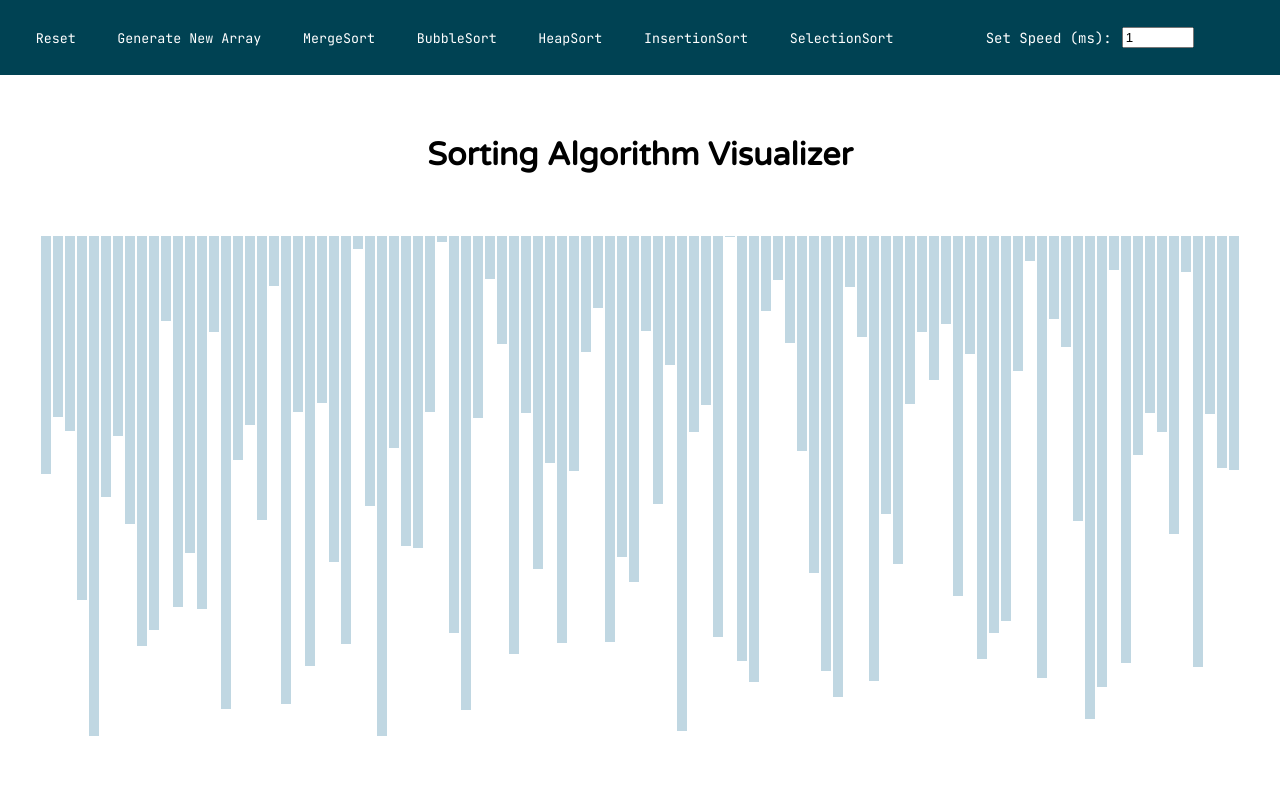
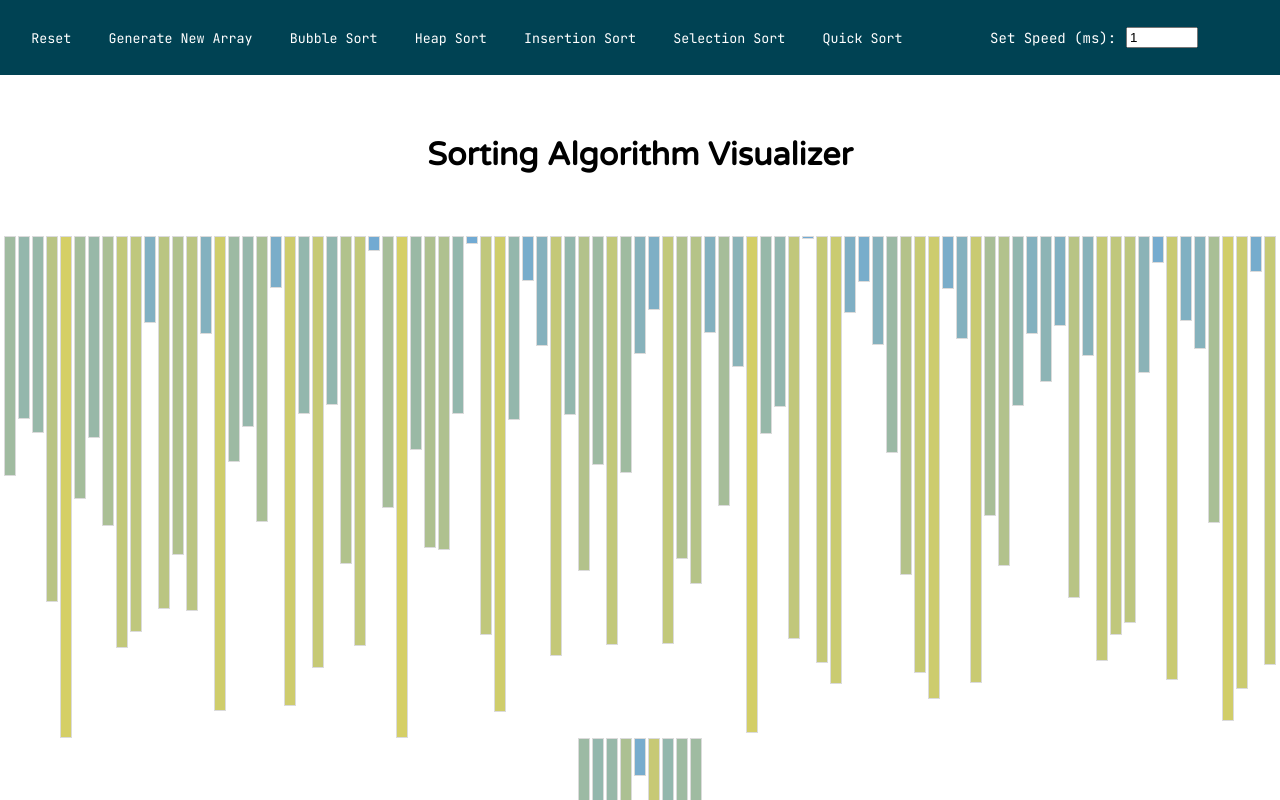
Before and after one commit to ernestang98/sorter, a React (Create React App) app: page / in a window 1280 px wide. Shown: the top 800 px of the page. Built offline with nearby package versions, Linux system fonts and the light colour scheme.

Commit message:
color gradient but broke merge sort

```diff
--- a/package.json
+++ b/package.json
@@ -7,7 +7,6 @@
     "@testing-library/jest-dom": "^5.11.6",
     "@testing-library/react": "^11.2.2",
     "@testing-library/user-event": "^12.5.0",
-    "gh-pages": "^3.1.0",
     "jqeury": "0.0.1-security",
     "jsdom": "^16.4.0",
     "react": "^17.0.1",
@@ -42,6 +41,7 @@
     ]
   },
   "devDependencies": {
+    "gh-pages": "^3.2.3",
     "jquery": "^3.5.1"
   }
 }
--- a/src/App.css
+++ b/src/App.css
@@ -26,7 +26,7 @@
   width: 10px;
   display: inline-block;
   margin: 0 1px;
-  background-color: red;
+  border: 1px solid #dbdbdb;
 }
 
 .nav {
--- a/src/algorithms/QuickSort.js
+++ b/src/algorithms/QuickSort.js
@@ -1,46 +1,43 @@
-function swap(items, leftIndex, rightIndex){
-    let temp = items[leftIndex];
-    items[leftIndex] = items[rightIndex];
-    items[rightIndex] = temp;
+const swap = (arr, left, right) =>  {
+    const temp = arr[left]
+    arr[left] = arr[right]
+    arr[right] = temp;
 }
 
-function partition(items, left, right, animations) {
-    let pivot   = items[Math.floor((right + left) / 2)], //middle element
-        i       = left, //left pointer
-        j       = right; //right pointer
-    while (i <= j) {
-        while (items[i] < pivot) {
+const partitionHigh = (arr, low, high, animations) => {
+    let pivot = arr[high];
+    let i = low;
+
+    for(let j = low; j < high; j++){
+        if(arr[j] <= pivot){
+            swap(arr, i, j);
+            animations.push({"swap": [i, j]})
             i++;
         }
-        while (items[j] > pivot) {
-            j--;
-        }
-        if (i <= j) {
-            swap(items, i, j);
-            animations.push({"swap": [i, j]})
-            i++;
-            j--;
-        }
-        else {
-            animations.push({"noSwap": [i, j]})
-        }
     }
+    swap(arr, i, high);
+    animations.push({"swap": [i, high]})
     return i;
 }
 
-function QuickSort(items, left, right) {
-    let animations = []
-    let index;
-    if (items.length > 1) {
-        index = partition(items, left, right, animations); //index returned from partition
-        if (left < index - 1) { //more elements on the left side of the pivot
-            QuickSort(items, left, index - 1);
+const QuickSort = (arr) => {
+    let stack = [];
+    let animations = [];
+    let start = 0;
+    let end = arr.length - 1;
+    stack.push({x: start, y: end});
+    while(stack.length){
+        const { x, y } = stack.shift();
+        const PI = partitionHigh(arr, x, y, animations);
+        if (PI - 1 > x) {
+            stack.push({x: x, y: PI - 1});
         }
-        if (index < right) { //more elements on the right side of the pivot
-            QuickSort(items, index, right);
+        if (PI + 1 < y) {
+            stack.push({x: PI + 1, y: y});
         }
     }
-    return items;
+    console.log(animations)
+    return animations
 }
 
 export default QuickSort
--- a/src/components/VisualizerComponent.js
+++ b/src/components/VisualizerComponent.js
@@ -9,8 +9,27 @@ import QuickSort from "../algorithms/QuickSort";
 import {MergeSort} from "../algorithms/MergeSort";
 import ButtonComponent from "./ButtonComponent"
 
-const TILE_COLOR = "#c0d7e2"
+const TILE_COLOR_START = "rgb(112,170,213)"
+const TILE_COLOR_END = "rgb(213,207,102)"
 
+const TILE_COLOR_START_TUPLE = TILE_COLOR_START.substring(4, TILE_COLOR_START.length-1).split(",")
+
+const TILE_COLOR_START_R = parseInt(TILE_COLOR_START_TUPLE[0].trim())
+const TILE_COLOR_START_G = parseInt(TILE_COLOR_START_TUPLE[1].trim())
+const TILE_COLOR_START_B = parseInt(TILE_COLOR_START_TUPLE[2].trim())
+
+const TILE_COLOR_END_END = TILE_COLOR_END.substring(4, TILE_COLOR_END.length-1).split(",")
+
+const TILE_COLOR_END_R = parseInt(TILE_COLOR_END_END[0].trim())
+const TILE_COLOR_END_G = parseInt(TILE_COLOR_END_END[1].trim())
+const TILE_COLOR_END_B = parseInt(TILE_COLOR_END_END[2].trim())
+
+const COLOR_INTERVAL_R = Math.abs(TILE_COLOR_START_R - TILE_COLOR_END_R)
+const COLOR_INTERVAL_G = Math.abs(TILE_COLOR_START_G - TILE_COLOR_END_G)
+const COLOR_INTERVAL_B = Math.abs(TILE_COLOR_START_B - TILE_COLOR_END_B)
+
+const NUMBER_OF_TILES = 100
+const MAX = 500
 const TILE_COLOR_2 = "#34a3d9"
 
 let animate = async function(animations, speed) {
@@ -30,8 +49,11 @@ let animate = async function(animations, speed) {
                 console.log("SHIFT")
                 if (status === "noSwap") {
                     try {
-                        tiles[indices[1]].style.backgroundColor = TILE_COLOR
-                        tiles[indices[0]].style.backgroundColor = TILE_COLOR
+                        // tiles[indices[1]].style.backgroundColor = TILE_COLOR
+                        // tiles[indices[0]].style.backgroundColor = TILE_COLOR
+
+                        // tiles[indices[1]].style.backgroundColor = TILE_COLOR
+                        // tiles[indices[0]].style.backgroundColor = TILE_COLOR
                     }
                     catch(err) {
                         console.log(err)
@@ -39,13 +61,24 @@ let animate = async function(animations, speed) {
                 }
                 else {
                     try {
+                        // let temp;
+                        // temp = tiles[indices[1]].style.height
+                        // tiles[indices[1]].style.height = tiles[indices[0]].style.height
+                        // tiles[indices[0]].style.height = temp
+                        //
+                        // tiles[indices[1]].style.backgroundColor = TILE_COLOR
+                        // tiles[indices[0]].style.backgroundColor = TILE_COLOR
+
                         let temp;
                         temp = tiles[indices[1]].style.height
                         tiles[indices[1]].style.height = tiles[indices[0]].style.height
                         tiles[indices[0]].style.height = temp
 
-                        tiles[indices[1]].style.backgroundColor = TILE_COLOR
-                        tiles[indices[0]].style.backgroundColor = TILE_COLOR
+                        let temp1 = tiles[indices[1]].style.backgroundColor
+                        let temp2 = tiles[indices[0]].style.backgroundColor
+
+                        tiles[indices[1]].style.backgroundColor = temp2
+                        tiles[indices[0]].style.backgroundColor = temp1
                     }
                     catch(err) {
                         console.log(err)
@@ -68,6 +101,7 @@ class VisualizerComponent extends React.Component {
         this.state = {
             array: [],
             color: "",
+            colorArray: [],
             animationSpeed: 1
         }
         this.handleChange = this.handleChange.bind(this)
@@ -79,13 +113,45 @@ class VisualizerComponent extends React.Component {
 
     resetArray() {
         let temp = []
-        for (let i = 0; i < 100; i++) {
-            temp.push(this.createRandomInt(1, 500))
+        let newColorArray = []
+        for (let i = 0; i < NUMBER_OF_TILES; i++) {
+            let val = this.createRandomInt(1, MAX)
+            temp.push(val)
+            let color = "rgb("
+            if (TILE_COLOR_START_R > TILE_COLOR_END_R) {
+                color += Math.floor(TILE_COLOR_START_R - (COLOR_INTERVAL_R / MAX) * val).toString() + ","
             }
+            else {
+                color += Math.floor(TILE_COLOR_START_R + (COLOR_INTERVAL_R / MAX) * val).toString() + ","
+            }
+
+            if (TILE_COLOR_START_G > TILE_COLOR_END_G) {
+                color += Math.floor(TILE_COLOR_START_G - (COLOR_INTERVAL_G / MAX) * val).toString() + ","
+            }
+            else {
+                color += Math.floor(TILE_COLOR_START_G + (COLOR_INTERVAL_G / MAX) * val).toString() + ","
+            }
+
+            if (TILE_COLOR_START_B > TILE_COLOR_END_B) {
+                color += Math.floor(TILE_COLOR_START_B - (COLOR_INTERVAL_B / MAX) * val).toString() + ")"
+            }
+            else {
+                color += Math.floor(TILE_COLOR_START_B + (COLOR_INTERVAL_B / MAX) * val).toString() + ")"
+            }
+            newColorArray.push(color)
+
+            // if(Math.floor(parseInt(TILE_COLOR_START_R.trim()) - (COLOR_INTERVAL_R / MAX) * val) < 0) {
+            //     console.log(TILE_COLOR_START_R.trim())
+            //     console.log(TILE_COLOR_END_R)
+            //     console.log((COLOR_INTERVAL_R / MAX) * val)
+            // }
+        }
+
         this.setState({
             array: temp,
-            color: TILE_COLOR,
+            color: "",
             animationSpeed: 1,
+            newColorArray: newColorArray
         })
     }
 
@@ -141,13 +207,24 @@ class VisualizerComponent extends React.Component {
         }
     }
 
-    // quickSort() {
-    //     const array = QuickSort(this.state.array, 0, this.state.array.length - 1)
-    //     this.setState({
-    //         array: array
-    //     })
-    // }
-    //
+    quickSort() {
+        if (!Number.isInteger(parseInt(this.state.animationSpeed))) {
+            alert("Enter Integer!")
+            return ''
+        }
+        else {
+            const animations = QuickSort(this.state.array, 0, this.state.array.length - 1, [])
+            console.log(animations)
+            animate(animations, this.state.animationSpeed).then(r => console.log(r))
+        }
+        /*
+        const array = QuickSort(this.state.array, 0, this.state.array.length - 1)
+        this.setState({
+            array: array
+        })
+         */
+    }
+
     async mergeSort() {
         if (!Number.isInteger(parseInt(this.state.animationSpeed))) {
             alert("Enter Integer!")
@@ -155,6 +232,31 @@ class VisualizerComponent extends React.Component {
         }
         else {
             const animations = await MergeSort(this.state.array);
+            let newColorArray = []
+            for (let i = 0; i < NUMBER_OF_TILES; i++) {
+                let newColor = "rgb("
+                if (TILE_COLOR_START_R > TILE_COLOR_END_R) {
+                    newColor += Math.floor(TILE_COLOR_START_R - (COLOR_INTERVAL_R / MAX) * i).toString() + ","
+                }
+                else {
+                    newColor += Math.floor(TILE_COLOR_START_R + (COLOR_INTERVAL_R / MAX) * i).toString() + ","
+                }
+                if (TILE_COLOR_START_G > TILE_COLOR_END_G) {
+                    newColor += Math.floor(TILE_COLOR_START_G - (COLOR_INTERVAL_G / MAX) * i).toString() + ","
+                }
+                else {
+                    newColor += Math.floor(TILE_COLOR_START_G + (COLOR_INTERVAL_G / MAX) * i).toString() + ","
+                }
+                if (TILE_COLOR_START_B > TILE_COLOR_END_B) {
+                    newColor += Math.floor(TILE_COLOR_START_B - (COLOR_INTERVAL_B / MAX) * i).toString() + ")"
+                }
+                else {
+                    newColor += Math.floor(TILE_COLOR_START_B + (COLOR_INTERVAL_B / MAX) * i).toString() + ")"
+                }
+                newColorArray.push(newColor)
+            }
+
+
             let special = async function(speed) {
                 $('.nav').css('display', "none")
                 $('.navDisabled').css('display', "flex")
@@ -165,11 +267,12 @@ class VisualizerComponent extends React.Component {
                         const [barOneIdx, barTwoIdx] = animations[i];
                         const barOneStyle = arrayBars[barOneIdx].style;
                         const barTwoStyle = arrayBars[barTwoIdx].style;
-                        const color = i % 3 === 0 ? TILE_COLOR : TILE_COLOR;
+
+                        const color = i % 3 === 0 ? TILE_COLOR_END : TILE_COLOR_START;
                         await new Promise((resolve, reject) =>
                             setTimeout(() => {
-                            barOneStyle.backgroundColor = color;
-                            barTwoStyle.backgroundColor = color;
+                                barOneStyle.backgroundColor = "rgba(0, 0, 0)";
+                                barTwoStyle.backgroundColor = "rgba(255, 255, 255)";
                                 resolve()
                             }, i * speed/1000000)
                         );
@@ -198,11 +301,12 @@ class VisualizerComponent extends React.Component {
                 <div className={"navDisabled"}>
                     <ButtonComponent status={false} function={() => {window.location.reload(false)}} name="Reset"/>
                     <button className={"button hidden"}>Generate New Array</button>
-                    <button className={"button hidden"}>MergeSort</button>
-                    <button className={"button hidden"}>BubbleSort</button>
-                    <button className={"button hidden"}>HeapSort</button>
-                    <button className={"button hidden"}>InsertionSort</button>
-                    <button className={"button hidden"}>SelectionSort</button>
+                    <button className={"button hidden"}>Merge Sort</button>
+                    <button className={"button hidden"}>Bubble Sort</button>
+                    <button className={"button hidden"}>Heap Sort</button>
+                    <button className={"button hidden"}>Insertion Sort</button>
+                    <button className={"button hidden"}>Selection Sort</button>
+                    <button className={"button hidden"}>Quick Sort</button>
                     <div className={"SetSpeedComponent"}>
                         <p className={"SetSpeedComponentHeader hidden"}>Set Speed (ms): </p>
                         <input id={"idDisabled"}
@@ -217,19 +321,21 @@ class VisualizerComponent extends React.Component {
                     <ButtonComponent function={() => this.resetArray()}
                                      name="Generate New Array"
                                      />
-                    <ButtonComponent function={() => this.mergeSort()}
-                                     name="MergeSort"
-                    />
+                    {/*<ButtonComponent function={() => this.mergeSort()}*/}
+                    {/*                 name="Merge Sort"*/}
+                    {/*/>*/}
                     <ButtonComponent function={() => this.bubbleSort()}
-                                     name="BubbleSort"
+                                     name="Bubble Sort"
                                     />
                     <ButtonComponent function={() => this.heapSort()}
-                                     name="HeapSort"
+                                     name="Heap Sort"
                                     />
                     <ButtonComponent function={() => this.insertionSort()}
-                                     name="InsertionSort"/>
+                                     name="Insertion Sort"/>
                     <ButtonComponent function={() => this.selectionSort()}
-                                     name="SelectionSort"/>
+                                     name="Selection Sort"/>
+                    <ButtonComponent function={() => this.quickSort()}
+                                     name="Quick Sort"/>
                     <div className={"SetSpeedComponent"}>
                         <p className={"SetSpeedComponentHeader"}>Set Speed (ms): </p>
                         <input id={"id"}
@@ -243,8 +349,8 @@ class VisualizerComponent extends React.Component {
                     <div className="centerr">
                         <h1>Sorting Algorithm Visualizer</h1>
                         <div className={"container"} id={"container"}>
-                            {this.state.array.map(e=>{
-                                return <div className={"tile"} style={{height: e, backgroundColor: this.state.color, color: "rgba(0, 0, 0, 0)"}}>.</div>
+                            {this.state.array.map((e, i)=>{
+                                return <div className={"tile"} style={{height: e, backgroundColor: this.state.newColorArray[i], color: "rgba(0, 0, 0, 0)"}}>.</div>
                             })}
                         </div>
                     </div>
```
Also changed, not shown: 2 other files (tests, documents, lock files or other folders). Lines whose indentation alone changed are shown as unchanged.
